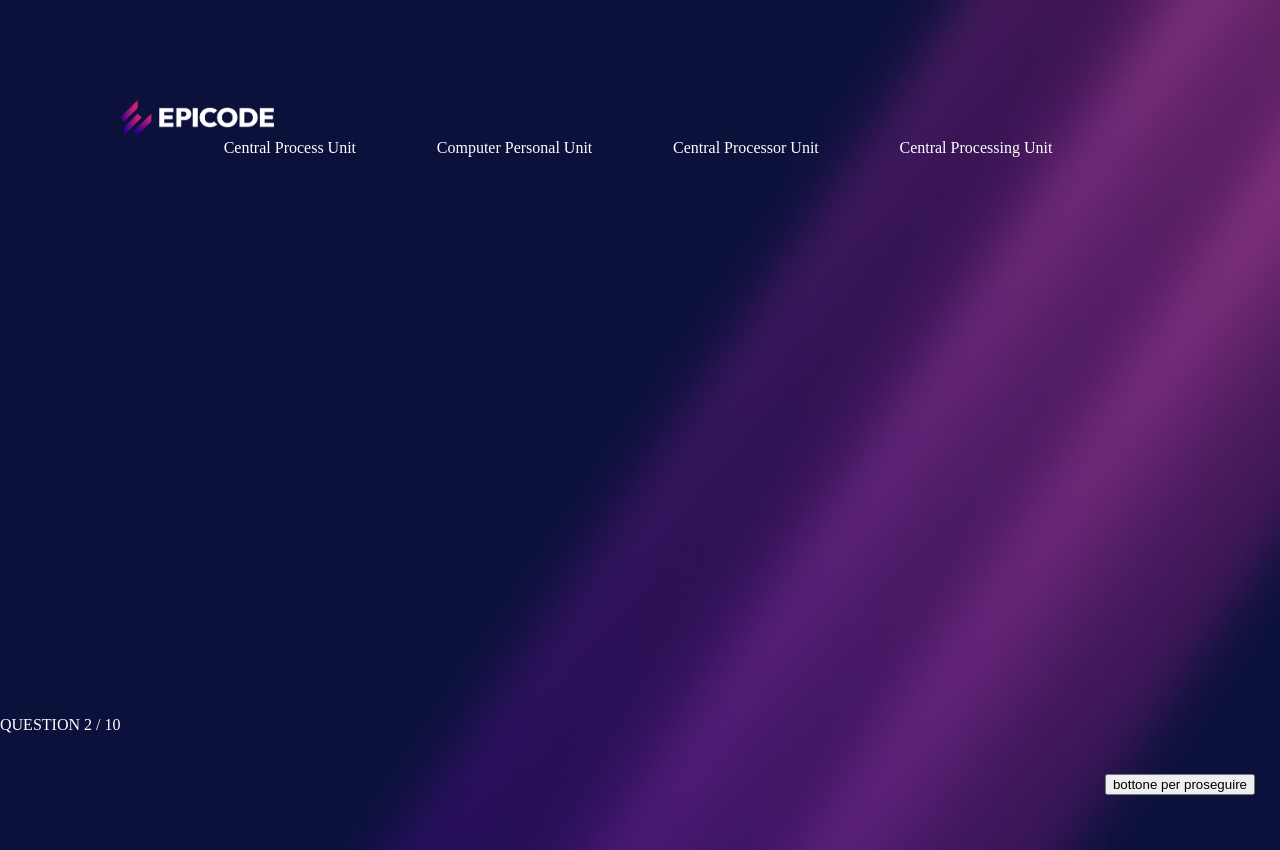
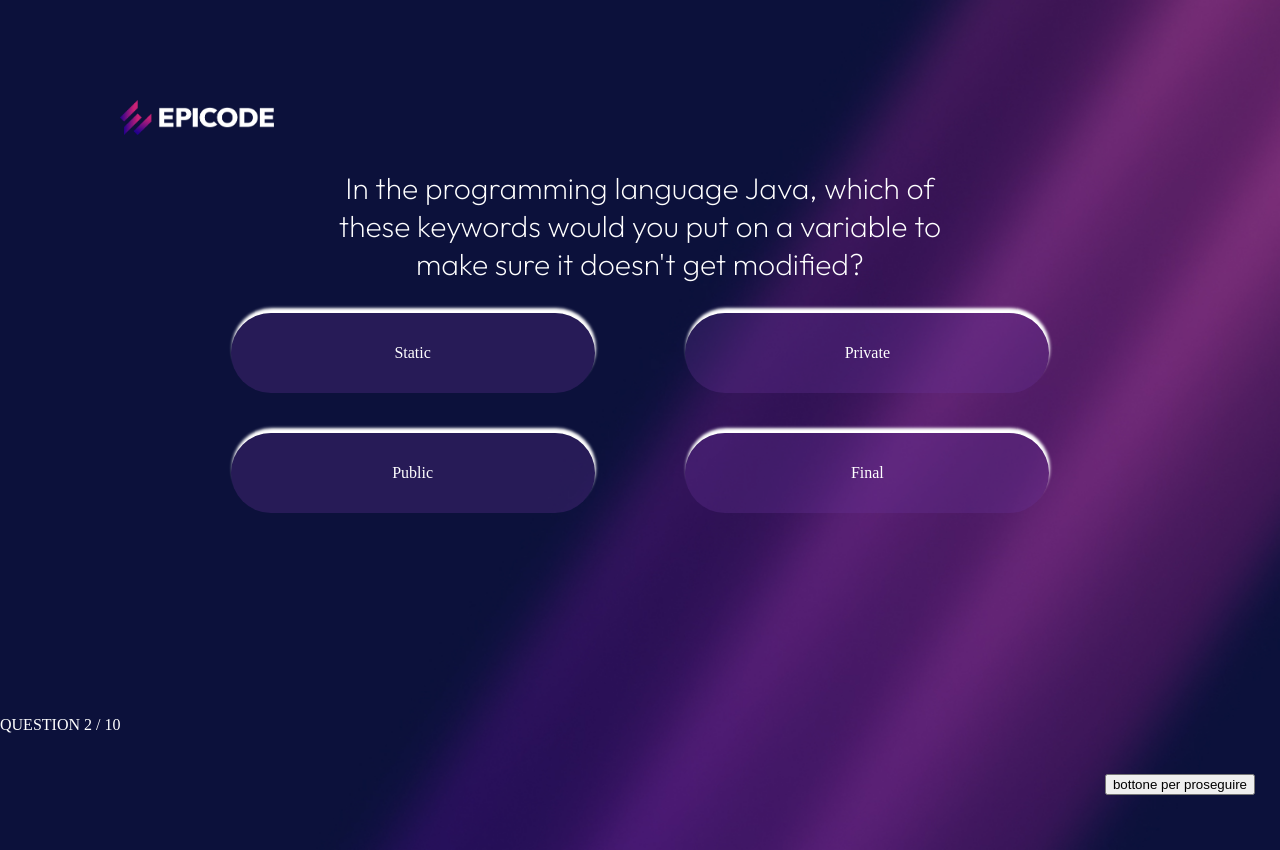
Before and after one commit to GianniCimmino/Build-week, a plain HTML site: page index2.html in a window 1280 px wide. Both pictures are taken after a click on the button "bottone per proseguire". Drawn offline with Linux system fonts and the light colour scheme.

Commit message:
unito nel mio funzione js di william e css fatto. CAMBIATO nomi classi

```diff
--- a/index.js
+++ b/index.js
@@ -118,7 +118,7 @@ function enable() {
 // creo una variabile per prendere il div dove poi andrà il paragrafo della domanda
   let questionDiv = document.querySelector(".question")
 
-  let InputDiv = document.querySelector(".radio-button")
+  let choicesDiv = document.querySelector(".choices")
 
 // creo l'event listener per il bottone che serve per proseguire alla prossima domanda:
   let nextQuestionButton = document.querySelector(".next_question_button")
@@ -142,7 +142,7 @@ function enable() {
 
     // ad ogni click pulisco il paragrafo della domanda e i radio
       questionDiv.innerHTML = ""
-      InputDiv.innerHTML= ""
+      choicesDiv.innerHTML= ""
 
 
 
@@ -168,17 +168,23 @@ function enable() {
       // creo il ciclo for per i radio
       for (let i = 0; i < arrIncorrect.length; i++) {
 
-        // creo un label e lo appendo al Div
-        let label = document.createElement("label")
-        InputDiv.appendChild(label)
-        label.innerHTML = arrIncorrect[i]
-
+        //creo il div del radio
+        let inputDiv= document.createElement('div')
+        inputDiv.classList.add('radio-button')
+        choicesDiv.appendChild(inputDiv)
         // creo il radio e lo "appendo" al label
         let radio = document.createElement("input")
             radio.setAttribute("type", "radio")
             radio.setAttribute("name", "a")
 
-            label.appendChild(radio)
+            inputDiv.appendChild(radio)
+        // creo un label e lo appendo al Div
+        let label = document.createElement("label")
+
+        inputDiv.appendChild(label)
+        label.innerHTML = arrIncorrect[i]
+
+
 
 
 
--- a/index2.html
+++ b/index2.html
@@ -16,51 +16,27 @@
     <div class="question">
       <p>What does CPU stand for?</p>
     </div>
-    <div class="choices">
 
-      <div class=".radio-button">
-        <label for="a">Central Process Unit
-          <input type="radio" name="a">
-        </label>
-      </div>
-      <div class=".radio-button">
 
-        <label>Computer Personal Unit
-          <input type="radio" name="a">
-        </label>
-      </div>
-      <div class=".radio-button">
 
-        <label>Central Processor Unit
-          <input type="radio" name="a">
-        </label>
-      </div>
-      <div class=".radio-button">
-
-        <label>Central Processing Unit
-          <input type="radio" name="a">
-        </label>
-      </div>
-
-    </div>
-    <!-- <div class="choices">
+  <div class="choices">
         <div class="radio-button">
           <input type="radio" id="a" name="answers" />
-          <label class="form-style" for="a">1</label>
+          <label class="form-style" for="a"></label>
         </div>
         <div class="radio-button">
           <input type="radio" id="b" name="answers" />
-          <label class="form-style" for="b">2</label>
+          <label class="form-style" for="b"></label>
         </div>
         <div class="radio-button">
           <input type="radio" id="c" name="answers" />
-          <label class="form-style" for="c">3</label>
+          <label class="form-style" for="c"></label>
         </div>
         <div class="radio-button">
           <input type="radio" id="d" name="answers" />
-          <label class="form-style" for="d">4</label>
+          <label class="form-style" for="d"></label>
         </div>
-      </div> -->
+      </div>
       <button class="next_question_button">bottone per proseguire</button>
       </div>
     </div>
```
